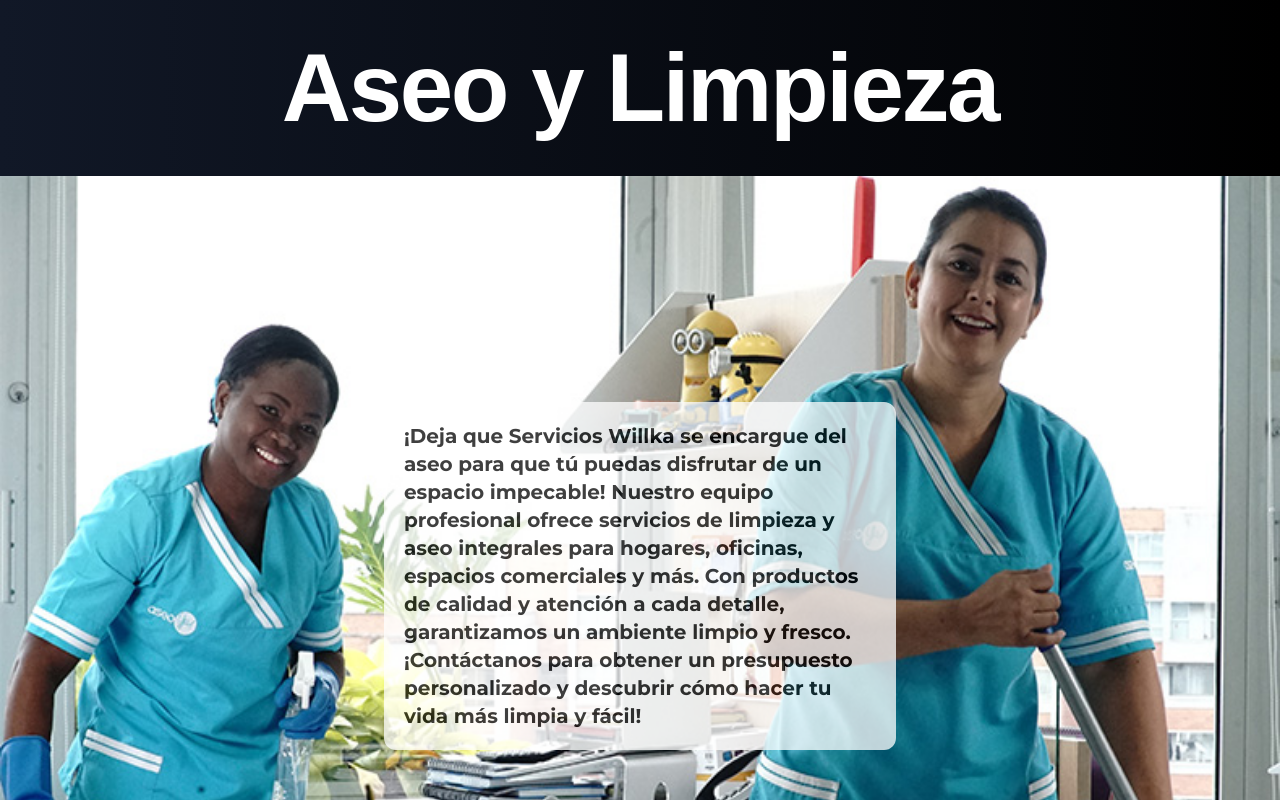
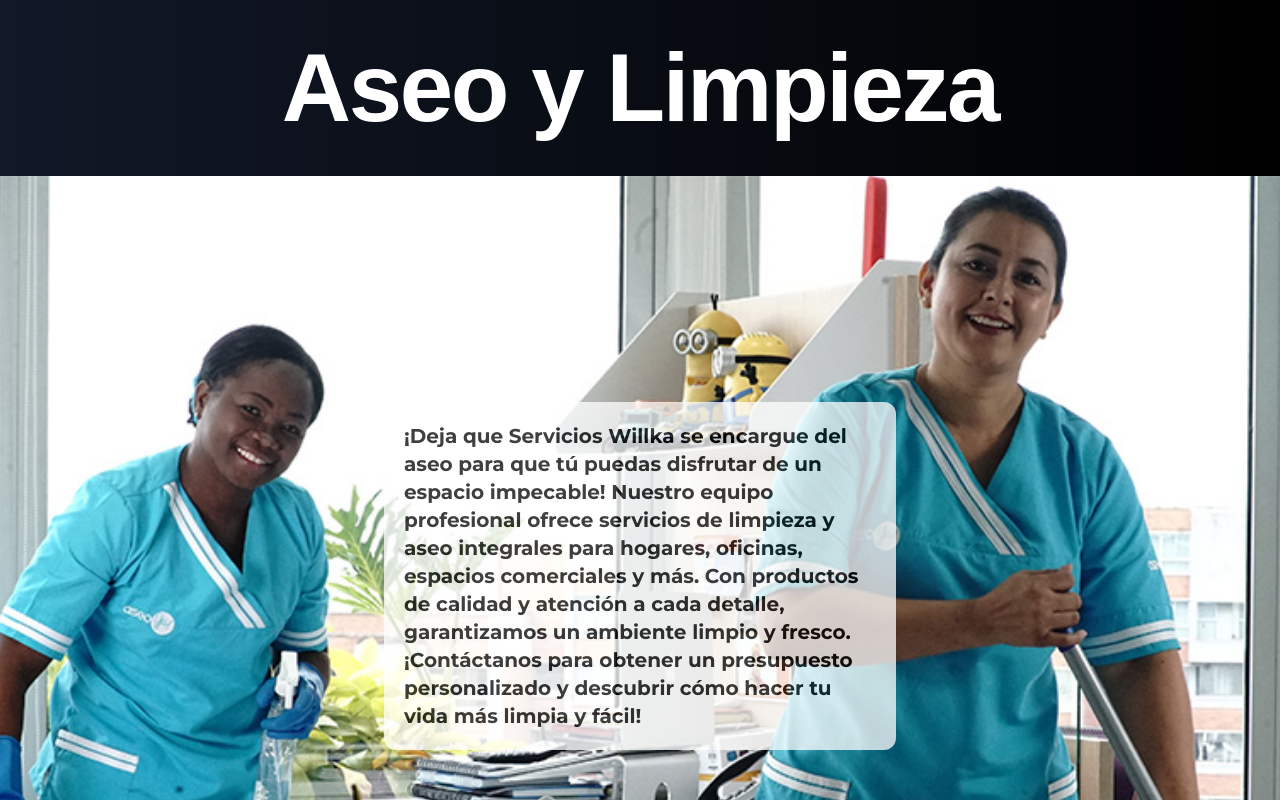
Before and after one commit to hermani456/willka-next, a Next.js app: page /aseo in a window 1280 px wide. Shown: the top 800 px of the page. Built offline with nearby package versions, Linux system fonts and the light colour scheme; a web font is replaced by a local one.

Commit message:
motion update

```diff
--- a/app/aseo/page.jsx
+++ b/app/aseo/page.jsx
@@ -4,24 +4,36 @@
 import FoodCard from "@/components/FoodCard";
 import { aseo } from "../../utils/index.js";
 import aseobg from "public/assets/aseo/aseobg.jpg";
+import { motion, useTransform, useScroll } from "framer-motion";
+import { useRef } from "react";
 
 const page = () => {
+  const ref = useRef(null);
+  const { scrollYProgress } = useScroll({
+    target: ref,
+    offset: ["start start", "end start"],
+  });
+  const scale = useTransform(scrollYProgress, [0, 1], [1, 1.15]);
   return (
     <>
       <div className="bg-gradient-to-r from-gray-900 to-black">
         <h1 className="text-4xl sm:text-6xl lg:text-8xl font-museomoderno text-center font-bold tracking-tight text-white py-10">
           Aseo y Limpieza
         </h1>
-        <header className="relative h-dvh h-screen flex justify-center text-white font-montserrat">
+        <header
+          ref={ref}
+          className="relative h-dvh h-screen flex justify-center text-white font-montserrat"
+        >
           <div className="absolute inset-0">
-            <Image
-              src={aseobg}
-              alt="victoria"
-              // layout="fill"
-              // objectFit="cover"
-              quality={100}
-              className="object-fill w-full h-full"
-            />
+            <motion.div className="overflow-hidden">
+              <motion.div style={{ scale }} className="h-[100svh] h-[100vh]">
+                <Image
+                  src={aseobg}
+                  alt="Your image"
+                  className="object-cover w-full h-full"
+                />
+              </motion.div>
+            </motion.div>
           </div>
           <div className="relative flex items-center flex-col justify-center">
             {/* <h2 className="text-4xl sm:text-6xl lg:text-8xl">Titulo</h2> */}
--- a/app/fumigacion/page.jsx
+++ b/app/fumigacion/page.jsx
@@ -3,10 +3,17 @@
 import Footer from "@/components/Footer.jsx";
 import FoodCard from "@/components/FoodCard";
 import { fumigacion } from "../../utils/index.js";
-import fordTransfer from "public/assets/transporte/ford-transit.avif";
 import fumigacion3 from "public/assets/fumigacion/fumigacion2.jpg";
+import { motion, useTransform, useScroll } from "framer-motion";
+import { useRef } from "react";
 
 const page = () => {
+  const ref = useRef(null);
+  const { scrollYProgress } = useScroll({
+    target: ref,
+    offset: ["start start", "end start"],
+  });
+  const scale = useTransform(scrollYProgress, [0, 1], [1, 1.15]);
   return (
     <>
       <div className="bg-gradient-to-r from-gray-900 to-black">
@@ -15,14 +22,15 @@
         </h1>
         <header className="relative h-dvh h-screen flex justify-center text-white font-montserrat">
           <div className="absolute inset-0">
-            <Image
-              src={fumigacion3}
-              alt="victoria"
-            //   layout="fill"
-            //   objectFit="cover"
-              quality={100}
-              className="object-fill w-full h-full"
-            />
+            <motion.div className="overflow-hidden">
+              <motion.div style={{ scale }} className="h-[100svh] h-[100vh]">
+                <Image
+                  src={fumigacion3}
+                  alt="Your image"
+                  className="object-cover w-full h-full"
+                />
+              </motion.div>
+            </motion.div>
           </div>
           <div className="relative flex items-center flex-col justify-center">
             {/* <h2 className="text-4xl sm:text-6xl lg:text-8xl">Titulo</h2> */}
--- a/app/seguridad/page.jsx
+++ b/app/seguridad/page.jsx
@@ -4,9 +4,16 @@
 import FoodCard from "@/components/FoodCard";
 import { seguridad } from "../../utils/index.js";
 import seguridad4 from "public/assets/seguridad/seguridad4.png";
-import fordTransfer from "public/assets/transporte/ford-transit.avif";
+import { motion, useTransform, useScroll } from "framer-motion";
+import { useRef } from "react";
 
 const page = () => {
+  const ref = useRef(null);
+  const { scrollYProgress } = useScroll({
+    target: ref,
+    offset: ["start start", "end start"],
+  });
+  const scale = useTransform(scrollYProgress, [0, 1], [1, 1.15]);
   return (
     <>
       <div className="bg-gradient-to-r from-gray-900 to-black">
@@ -15,13 +22,15 @@
         </h1>
         <header className="relative h-dvh h-screen flex justify-center text-white font-montserrat">
           <div className="absolute inset-0">
-            <Image
-              src={seguridad4}
-              alt="victoria"
-              layout="fill"
-              objectFit="cover"
-              quality={100}
-            />
+            <motion.div className="overflow-hidden">
+              <motion.div style={{ scale }} className="h-[100svh] h-[100vh]">
+                <Image
+                  src={seguridad4}
+                  alt="Your image"
+                  className="object-cover w-full h-full"
+                />
+              </motion.div>
+            </motion.div>
           </div>
           <div className="relative flex items-center flex-col justify-center">
             {/* <h2 className="text-4xl sm:text-6xl lg:text-8xl">Titulo</h2> */}
```
